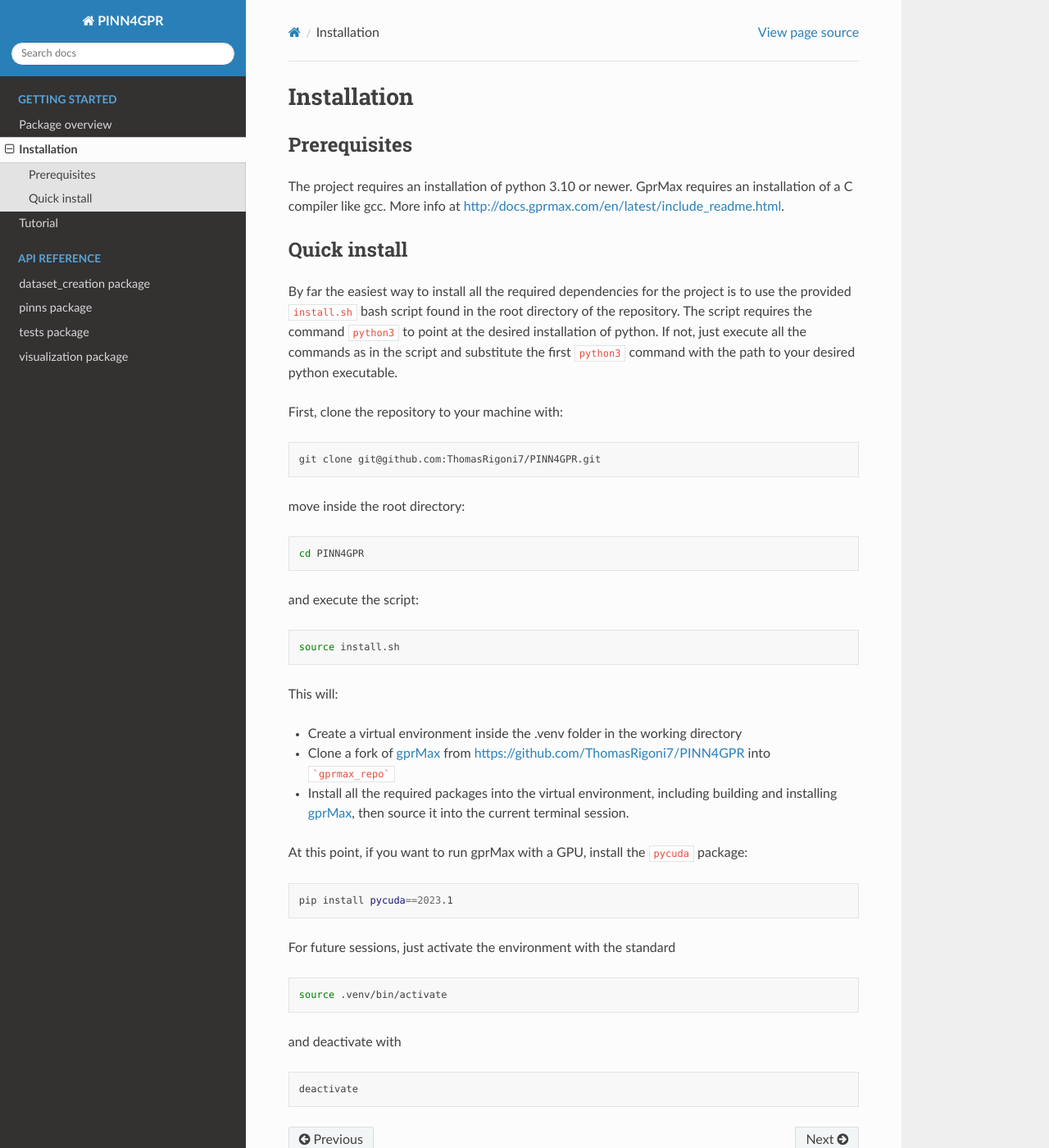
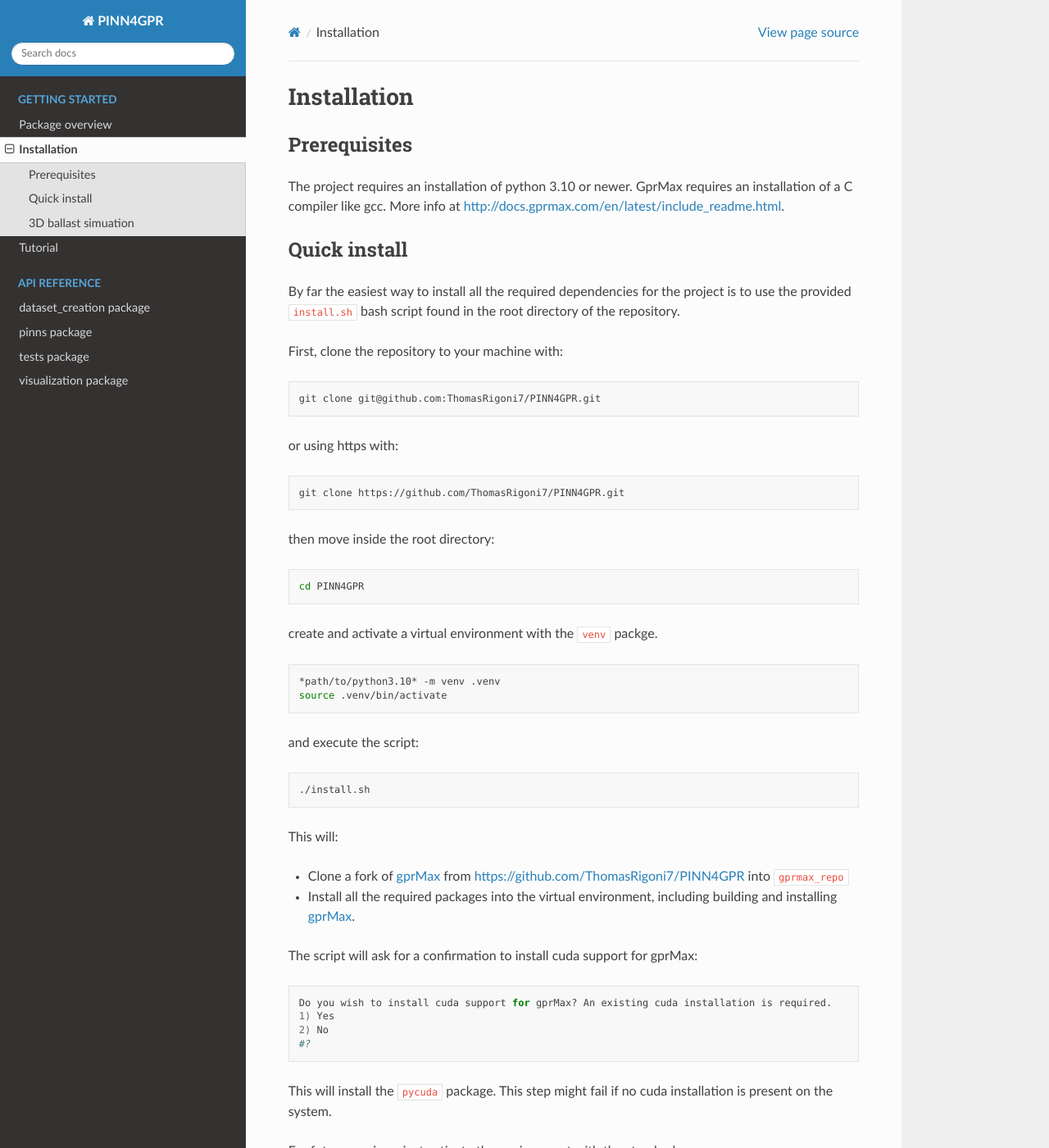
Before and after one commit to ThomasRigoni7/PINN4GPR, a Sphinx documentation site: the page built from docs/source/installation.rst, in a window 1280 px wide and 1400 px high. Shown: the whole window at 82% size. Built offline with Sphinx 7.4.7 and the Read the Docs theme 2.0.0, drawn with Linux system fonts in a browser that asks for light colours; some of the changed text lies outside the part shown.

Commit message:
updated installation and requirement files

````diff
--- a/docs/source/installation.rst
+++ b/docs/source/installation.rst
@@ -11,9 +11,7 @@ Quick install
 -------------
 
 By far the easiest way to install all the required dependencies for the project is to use the provided ``install.sh``
-bash script found in the root directory of the repository. The script requires the command ``python3`` to point at the
-desired installation of python. If not, just execute all the commands as in the script and substitute the first
-``python3`` command with the path to your desired python executable.
+bash script found in the root directory of the repository.
 
 First, clone the repository to your machine with:
 
@@ -21,30 +19,47 @@ First, clone the repository to your machine with:
 
     git clone git@github.com:ThomasRigoni7/PINN4GPR.git
 
-move inside the root directory:
+or using https with:
+
+.. code-block:: bash
+
+    git clone https://github.com/ThomasRigoni7/PINN4GPR.git
+
+then move inside the root directory:
 
 .. code-block:: bash
 
     cd PINN4GPR
 
+create and activate a virtual environment with the ``venv`` packge.
+
+.. code-block:: bash
+
+    *path/to/python3.10* -m venv .venv
+    source .venv/bin/activate
+
 and execute the script:
 
 .. code-block:: bash
 
-    source install.sh
+    ./install.sh
 
 This will:
 
-* Create a virtual environment inside the .venv folder in the working directory
-* Clone a fork of `gprMax <https://www.gprmax.com/>`_ from https://github.com/ThomasRigoni7/PINN4GPR into ```gprmax_repo```
+* Clone a fork of `gprMax <https://www.gprmax.com/>`_ from https://github.com/ThomasRigoni7/PINN4GPR into ``gprmax_repo``
 * Install all the required packages into the virtual environment, including building and installing
-  `gprMax <https://www.gprmax.com/>`_, then source it into the current terminal session.
+  `gprMax <https://www.gprmax.com/>`_.
 
-At this point, if you want to run gprMax with a GPU, install the ``pycuda`` package:
+The script will ask for a confirmation to install cuda support for gprMax:
 
 .. code-block:: bash
 
-   pip install pycuda==2023.1
+    Do you wish to install cuda support for gprMax? An existing cuda installation is required.
+    1) Yes
+    2) No
+    #?
+
+This will install the ``pycuda`` package. This step might fail if no cuda installation is present on the system.
 
 For future sessions, just activate the environment with the standard
 
@@ -57,3 +72,11 @@ and deactivate with
 .. code-block:: bash
 
     deactivate
+
+3D ballast simuation
+--------------------
+
+The 3D ballast simulation module ``src/dataset_creation/ballast_simulation3D.py`` requires the installation of the
+``chrono`` physics engine and the ``pychrono`` python bindings, which are not included in the standard installation.
+
+More information on the creation of a conda environment for pychrono can be found `here <https://api.projectchrono.org/pychrono_installation.html>`_.
````
Also changed, not shown: requirements.txt (+261 -7 lines), requirements_base.txt (+356 -1 lines), 1 other file.
